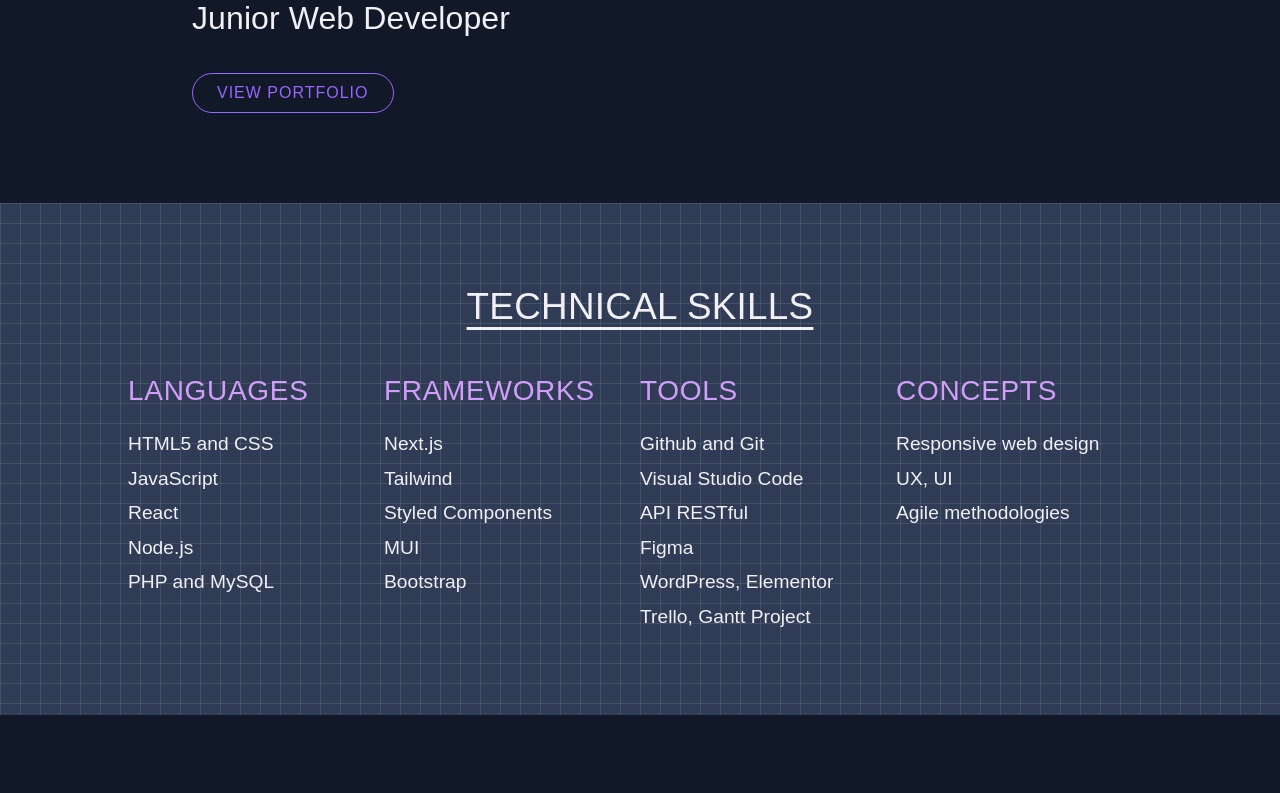
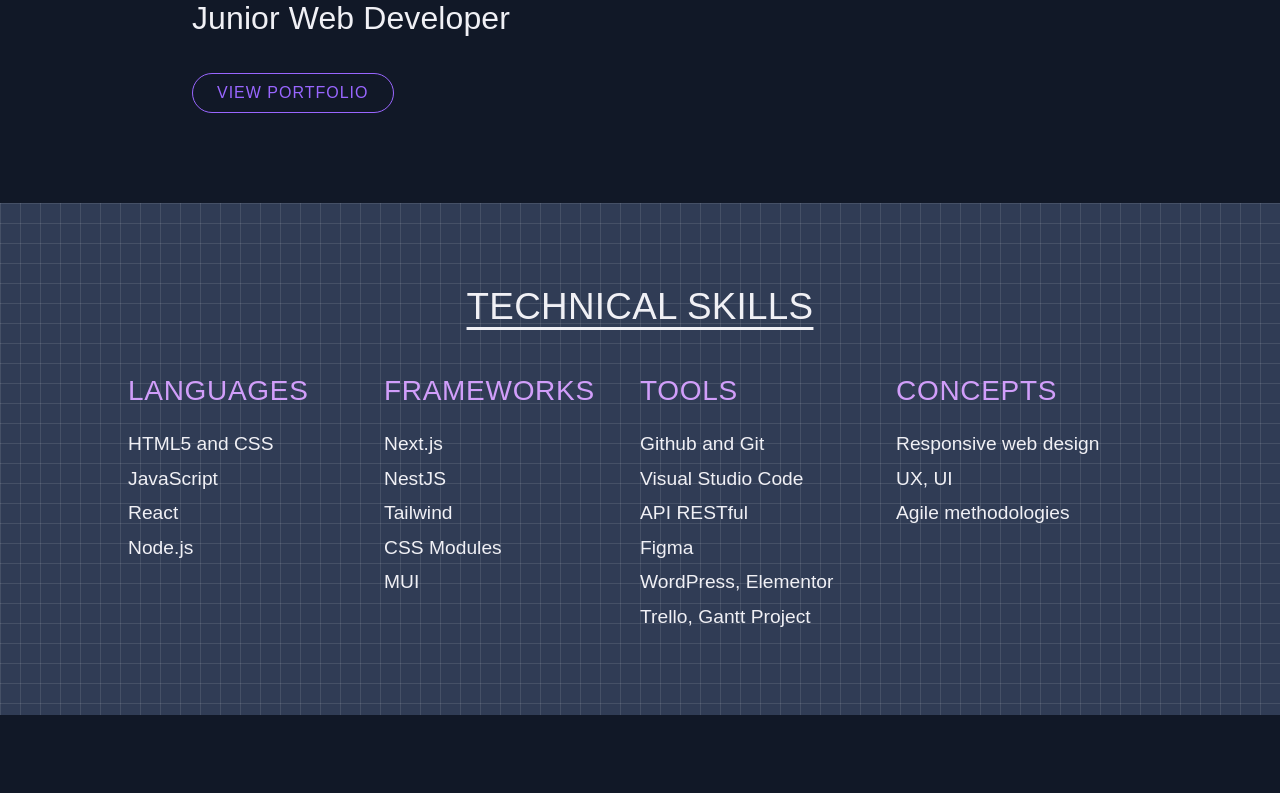
Before and after one commit to IsabelTizon/react-portfolio, a Next.js app: page / in a window 1280 px wide. Shown: the part 388-1181 px from the top of the page. Built offline with nearby package versions, Linux system fonts and the light colour scheme.

Commit message:
skills data changed

```diff
--- a/src/app/data/skills.js
+++ b/src/app/data/skills.js
@@ -15,10 +15,6 @@ export const languages = [
 		id: 3,
 		name: "Node.js",
 	},
-	{
-		id: 4,
-		name: "PHP and MySQL",
-	},
 ];
 export const frameworks = [
 	{
@@ -27,19 +23,19 @@ export const frameworks = [
 	},
 	{
 		id: 1,
+		name: "NestJS",
+	},
+	{
+		id: 2,
 		name: "Tailwind",
 	},
 	{
-		id: 2,
-		name: "Styled Components",
-	},
-	{
 		id: 3,
-		name: "MUI",
+		name: "CSS Modules",
 	},
 	{
 		id: 4,
-		name: "Bootstrap",
+		name: "MUI",
 	},
 ];
 export const tools = [
```
